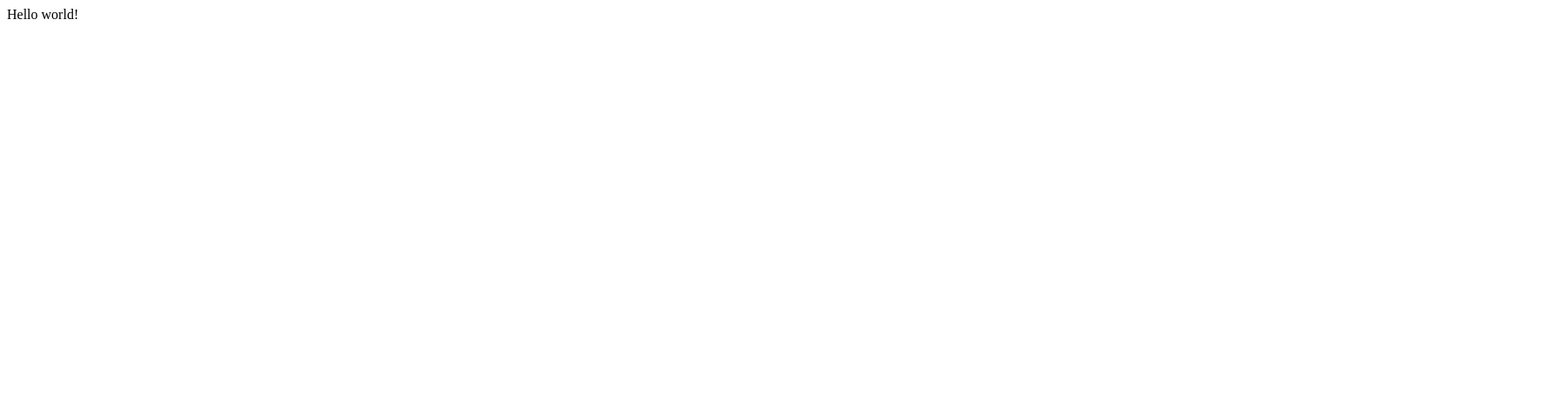
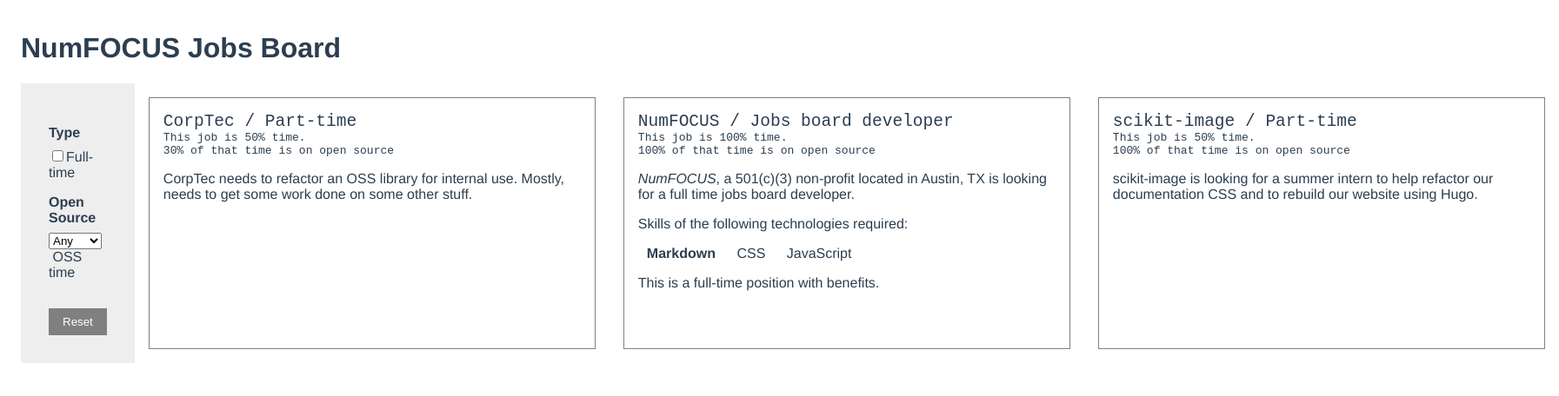
Before and after one commit to numfocus/jobs-board, a Gatsby site: page / in a window 1280 px wide. Shown: the whole page at 87% size, 1793 px wide, since content can reach past the window. Built offline with nearby package versions, Linux system fonts and the light colour scheme; Gatsby itself is replaced by a stand-in of ours.

Commit message:
Port jobs board to React

```diff
--- /dev/null
+++ b/gatsby-browser.js
@@ -0,0 +1 @@
+import "./src/styles/global.css"
--- a/gatsby-config.js
+++ b/gatsby-config.js
@@ -6,5 +6,6 @@
 
 module.exports = {
   /* Your site config here */
-  plugins: [],
+  plugins: [
+  ],
 }
--- /dev/null
+++ b/src/components/Jobs.js
@@ -0,0 +1,30 @@
+import React from "react";
+
+const Job = ({ job }) => (
+  <div className="job">
+    <div className="meta">
+      <div className="title">{ job.entity } / { job.title }</div>
+      <div className="percentTime">This job is { job.percentTime }% time.</div>
+      <div className="percentOSS">{ job.percentOSS }% of that time
+        is on open source</div>
+    </div>
+    <div
+      className="description"
+      dangerouslySetInnerHTML={{__html: job.description}}
+    />
+  </div>
+);
+
+const Jobs = ({ jobs }) => {
+  return (
+    <div className="jobList">
+      {
+        jobs.map((job) =>
+          <Job job={job} key={job.id}/>
+        )
+      }
+    </div>
+  );
+};
+
+export default Jobs;
--- /dev/null
+++ b/src/components/JobsFilter.js
@@ -0,0 +1,78 @@
+import React from "react";
+
+import marked from 'marked';
+
+import { useForm } from "react-hook-form";
+
+import Jobs from "./Jobs";
+import jobData from '../jobs.js';
+import filterJobs from '../filter-jobs.js';
+
+const DOMPurify = (typeof window !== `undefined`) ?
+      require('dompurify') : undefined;
+
+const defaultFormValues = {
+  fullTime: false,
+  ossTimeGt: 0
+};
+
+const JobsFilter = () => {
+  const { register, watch, reset } = useForm();
+  const formData = watch();
+
+  const sanitize = DOMPurify ? DOMPurify.sanitize : (x, y) => x;
+  const jobsWithMarkdown = jobData.map((job) => ({
+    ...job,
+    description: sanitize(
+      marked(job.description),
+      {ALLOWED_TAGS: ['em', 'strong', 'ol', 'ul', 'li', 'br', 'p']}
+    )
+  }));
+
+  const jobs = filterJobs(jobsWithMarkdown, formData);
+
+  return (
+    <div className="jobsLayout">
+      <div className="filter">
+        <form>
+          <div className="section">
+            Type
+          </div>
+
+          <label>
+            <input name="fullTime" type="checkbox" ref={register} />
+            Full-time
+          </label>
+          <br/>
+
+          <div className="section">
+            Open Source
+          </div>
+
+          <label>
+            <select name="ossTimeGt" ref={register}>
+              <option value="0">Any</option>
+              <option value="25">&gt; 25%</option>
+              <option value="50">&gt; 50%</option>
+              <option value="75">&gt; 75%</option>
+              <option value="100">100%</option>
+            </select>
+            &nbsp;OSS time
+          </label>
+
+          <button
+            type="button"
+            className="reset"
+            onClick={() => reset(defaultFormValues)}
+          >
+            Reset
+          </button>
+        </form>
+      </div>
+      <Jobs jobs={jobs}/>
+    </div>
+  )
+};
+
+
+export default JobsFilter;
--- /dev/null
+++ b/src/filter-jobs.js
@@ -0,0 +1,12 @@
+const filterJobs = (jobs, filter) => {
+  if (filter.fullTime) {
+    jobs = jobs.filter((job) => job.percentTime === 100)
+  }
+  if (filter.ossTimeGt) {
+    jobs = jobs.filter((job) => job.percentOSS >= parseInt(filter.ossTimeGt))
+  }
+
+  return jobs;
+}
+
+export default filterJobs;
--- /dev/null
+++ b/src/jobs.js
@@ -0,0 +1,2 @@
+const jobs = [{"entity": "CorpTec", "title": "Part-time", "url": "https://corptec.com", "percentTime": 50, "percentOSS": 30, "deadline": "2020-09-15", "expires": "2020-09-15", "description": "CorpTec needs to refactor an OSS library for internal use.  Mostly,\nneeds to get some work done on some other stuff.\n", "date": "2020-09-09", "id": "jobs/2020-09-09_corptec"}, {"entity": "NumFOCUS", "title": "Jobs board developer", "url": "https://numfocus.org", "percentTime": 100, "percentOSS": 100, "deadline": "2020-10-08", "expires": "2020-10-08", "description": "*NumFOCUS*, a 501(c)(3) non-profit located in Austin, TX is looking\nfor a full time jobs board developer.\n\nSkills of the following technologies required:\n\n  * **Markdown**\n  * CSS\n  * JavaScript\n\nThis is a full-time position with benefits.\n", "date": "2020-09-08", "id": "jobs/2020-09-08_numfocus"}, {"entity": "scikit-image", "title": "Part-time", "url": "https://scikit-image.org", "percentTime": 50, "percentOSS": 100, "deadline": "2020-09-15", "expires": "2020-09-15", "description": "scikit-image is looking for a summer intern to help refactor our\ndocumentation CSS and to rebuild our website using Hugo.\n", "date": "2020-09-08", "id": "jobs/2020-09-08_scikit-image"}]
+export default jobs;
--- a/src/pages/index.js
+++ b/src/pages/index.js
@@ -1,5 +1,9 @@
 import React from "react"
+import JobsFilter from "../components/JobsFilter"
 
 export default function Home() {
-  return <div>Hello world!</div>
+  return <div>
+    <h1>NumFOCUS Jobs Board</h1>
+    <JobsFilter/>
+  </div>
 }
--- /dev/null
+++ b/src/styles/global.css
@@ -0,0 +1,72 @@
+html {
+  font-family: Avenir, Helvetica, Arial, sans-serif;
+  -webkit-font-smoothing: antialiased;
+  -moz-osx-font-smoothing: grayscale;
+  color:#2c3e50;
+  margin-top: 1em;
+  margin-left: 1em;
+}
+h1 {
+  display: block;
+  width: 100%;
+}
+.jobs {
+  width: 75%;
+}
+.title {
+  width: 100%;
+}
+.jobsLayout {
+  display: flex;
+}
+.filter {
+  width: 10%;
+  background: #eee;
+  padding: 2rem;
+}
+.section {
+  font-weight: bold;
+  margin-bottom: 0.5rem;
+  padding-top: 1rem;
+}
+.reset {
+  margin-top: 2rem;
+  background: gray;
+  color: white;
+  border: 0;
+  padding: 0.5rem 1rem 0.5rem 1rem;
+  width: 100%;
+}
+.jobList {
+  display: flex;
+}
+.job {
+    width: 30rem;
+    padding: 1rem;
+    margin: 1rem;
+    border: 1px solid gray;
+}
+.job .meta {
+    font-size: 100%;
+    font-family: monospace;
+}
+.job .title {
+    font-size: 150%;
+}
+.job .description {
+    margin-top: 1rem;
+}
+h3 {
+  margin: 40px 0 0;
+}
+ul {
+  list-style-type: none;
+  padding: 0;
+}
+li {
+  display: inline-block;
+  margin: 0 10px;
+}
+a {
+  color: #42b983;
+}
```
Also changed, not shown: jobs/2020-09-08_numfocus.yaml (added, +18 -0 lines), jobs/2020-09-08_scikit-image.yaml (added, +10 -0 lines), jobs/2020-09-09_corptec.yaml (added, +10 -0 lines), package.json (+6 -2 lines), README.md, 7 other files.
